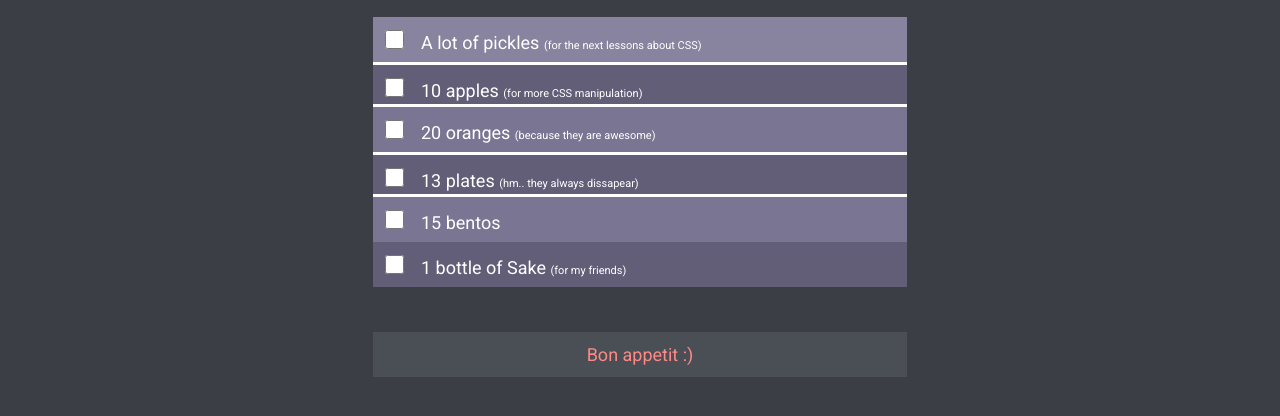
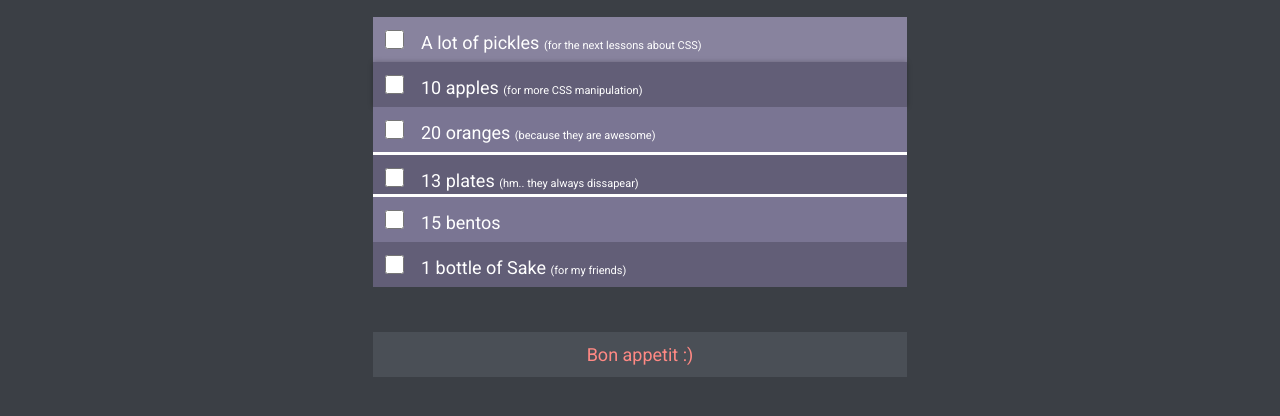
Before and after one commit to gigg88/css_dinner_shopping_list_beetroot, a plain HTML site: page index.html in a window 1280 px wide. Shown: the part 82-498 px from the top of the page. Drawn offline with Linux system fonts and the light colour scheme.

Commit message:
box shadow

```diff
--- a/style.css
+++ b/style.css
@@ -234,8 +234,8 @@
    }
 
    .list li:nth-child(2) {
-    border-top: 3px solid white;
-    border-bottom: 3px solid white;
+    box-shadow: 0px 0px 5px rgba(0, 0, 0, 0.25);
+
 
    }
 
```
